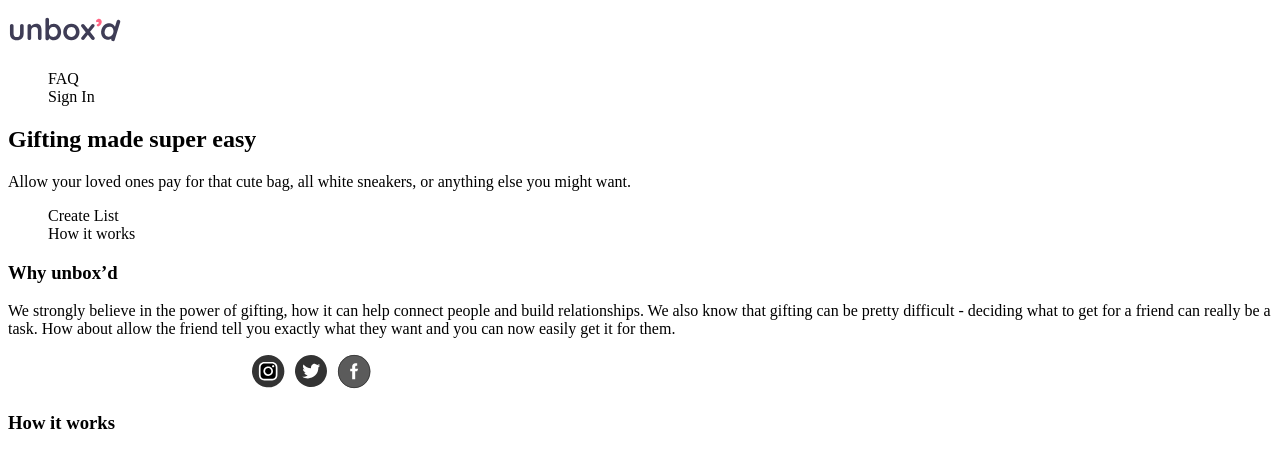
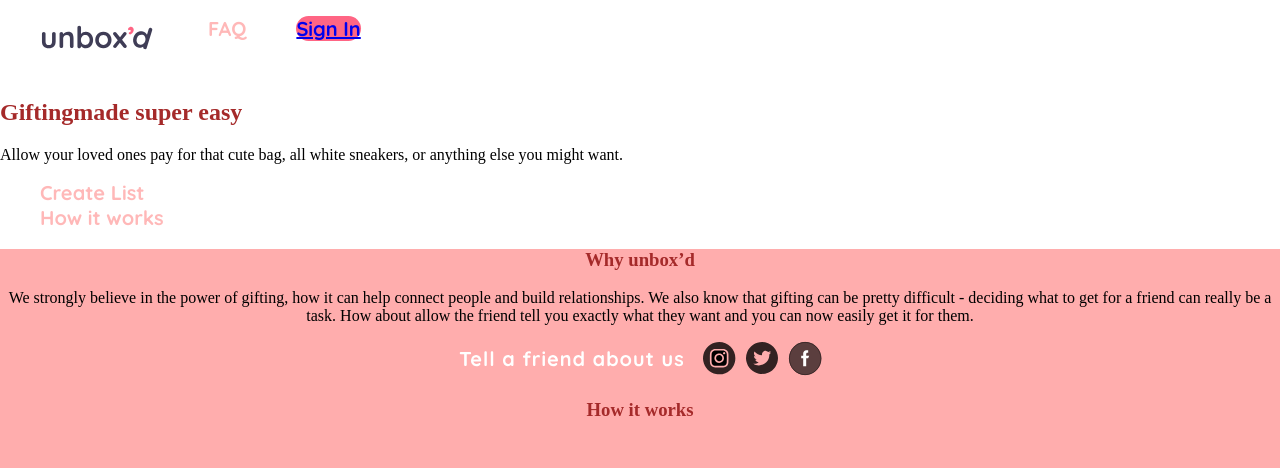
Before and after one commit to emiglory/unboxd, a plain HTML site: page index.html in a window 1280 px wide. Drawn offline with Linux system fonts and the light colour scheme.

Commit message:
created my html file and working on the styling

```diff
--- a/index.html
+++ b/index.html
@@ -8,18 +8,16 @@
     <link rel="stylesheet" href="style.css" />
   </head>
   <body>
-    <header>
-      <nav>
-        <img src="img\logo.svg" alt="unboxd-logo" />
-        <ul style="list-style-type: none">
-          <li>FAQ</li>
-          <li>Sign In</li>
-        </ul>
-      </nav>
-    </header>
+    <nav>
+      <ul class="container" style="list-style-type: none">
+        <li><img src="img\logo.svg" alt="unboxd-logo" /></li>
+        <li>FAQ</li>
+        <li><a href="#" class="button">Sign In</a></li>
+      </ul>
+    </nav>
 
     <section>
-      <h1>Gifting made super easy</h1>
+      <h1><span>Gifting</span>made super easy</h1>
       <p>
         Allow your loved ones pay for that cute bag, all white sneakers, or
         anything else you might want.
@@ -30,7 +28,7 @@
       </ul>
     </section>
 
-    <section>
+    <section class="whyandhow">
       <article>
         <h1>Why unbox’d</h1>
         <p>
--- a/style.css
+++ b/style.css
@@ -0,0 +1,49 @@
+@import url('https://fonts.googleapis.com/css2?family=Quicksand:wght@300;400;500;600;700&display=swap');
+
+
+body{
+    border: 0px;
+    padding: 0px;
+    margin: 0px;
+    max-width: 100%;
+}
+
+.button {
+    width: 153px;
+    height: 51px;
+    left: 1075px;
+    top: 38px;
+    background: #FF6584;
+    border-radius: 30px;
+  }
+
+li{
+    color: rgba(255, 184, 184, 1);
+    font-family: Quicksand;
+    font-size: 20px;
+    font-style: normal;
+    font-weight: 700;
+    line-height: 25px;
+    letter-spacing: 0em;
+    padding-right: 50px;
+}
+
+.container {
+    display: flex;
+  }
+
+
+h1{
+    color: brown;
+}
+
+nav{
+    display: flex;
+    flex-direction: row;
+}
+section.whyandhow{
+    height: 1026px;
+    background-color: #FFADAD;
+    border-color: black;
+    text-align: center;
+}
```
